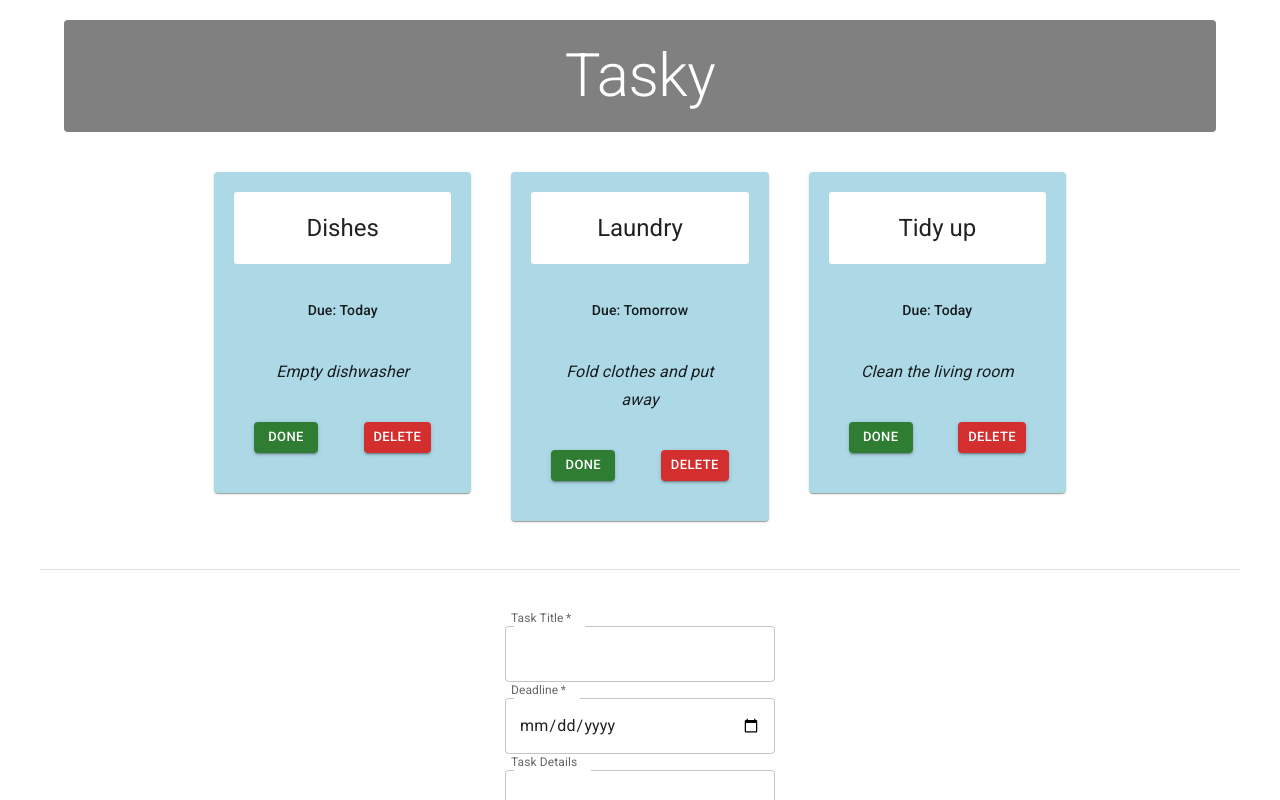
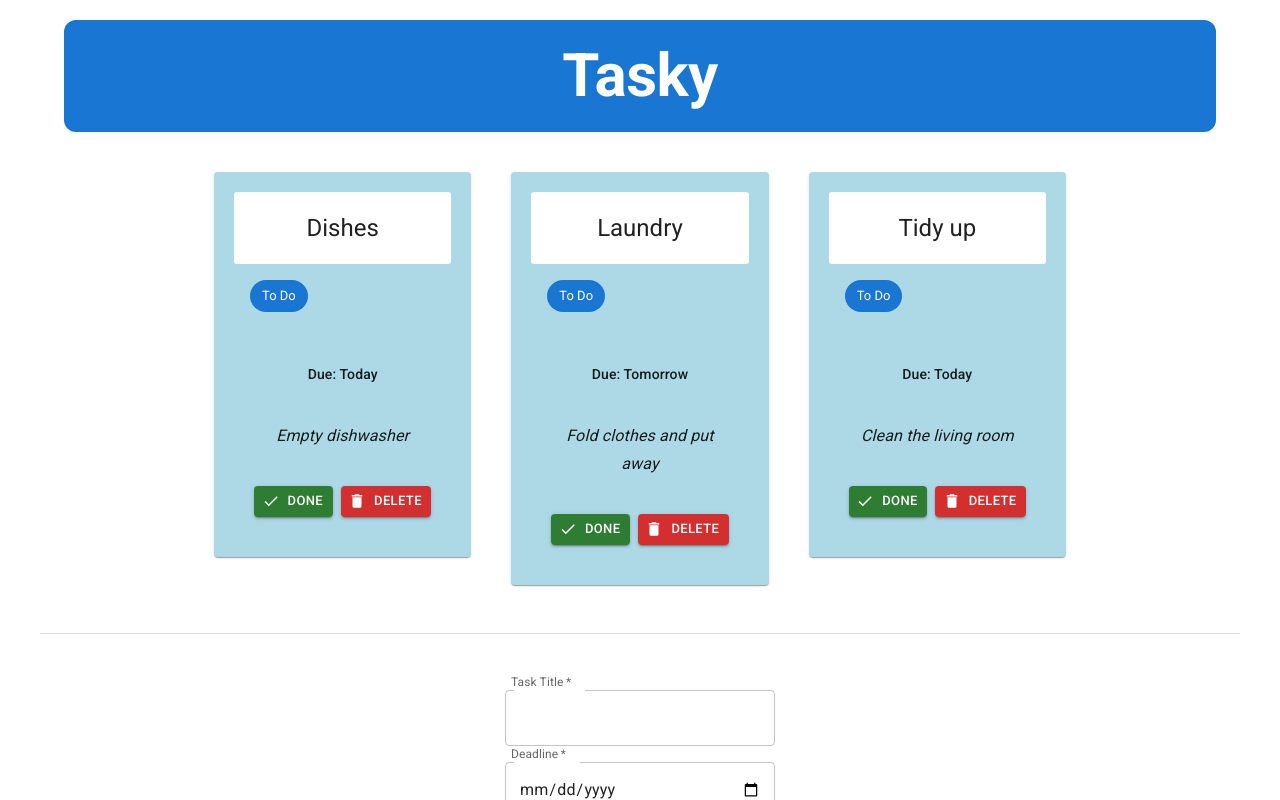
Before and after one commit to yaroslavtere/react-basics-labs, a React (Vite) app in the folder tasky/: page / in a window 1280 px wide. Shown: the top 800 px of the page. Built offline with nearby package versions, Linux system fonts and the light colour scheme.

Commit message:
Tasky Lab 3 Exercises done

```diff
--- a/tasky/src/App.jsx
+++ b/tasky/src/App.jsx
@@ -83,12 +83,13 @@ function App() {
         align="center"
         gutterBottom
       sx={{
-        backgroundColor: 'gray',
-        textAlign: 'center',
-        color: 'white',
-        padding: '20px',
-        margin: '20px 0 40px 0',
-        borderRadius: '4px'
+        backgroundColor: 'primary.main',
+  textAlign: 'center',
+  color: 'white',
+  padding: '20px',
+  margin: '20px 0 40px 0',
+  borderRadius: 3,
+  fontWeight: 'bold'
     }}
   >
     Tasky
--- a/tasky/src/components/Task.jsx
+++ b/tasky/src/components/Task.jsx
@@ -6,12 +6,15 @@ import CardContent from '@mui/material/CardContent';
 import CardHeader from '@mui/material/CardHeader';
 import Grid from '@mui/material/Grid';
 import Typography from '@mui/material/Typography';
+import CheckIcon from '@mui/icons-material/Check';
+import DeleteIcon from '@mui/icons-material/Delete';
+import Chip from '@mui/material/Chip';
 
 const Task = (props) => {
   return (
     <Grid
       key={props.id}
-      size={{ xs: 12, md: 4 }}
+      size={{ xs: 12, sm: 6, md: 4 }}
     >
       <Card
         sx={{
@@ -27,6 +30,12 @@ const Task = (props) => {
             padding: '20px',
             textAlign: 'center'
           }}
+        />
+
+        <Chip
+          label={props.done ? "Completed" : "To Do"}
+          color={props.done ? "success" : "primary"}
+          sx={{ m: 2 }}
         />
 
         <CardContent>
@@ -68,6 +77,7 @@ const Task = (props) => {
             variant="contained"
             size="small"
             color="success"
+            startIcon={<CheckIcon />}
             onClick={props.markDone}
           >
             Done
@@ -77,6 +87,7 @@ const Task = (props) => {
             variant="contained"
             size="small"
             color="error"
+            startIcon={<DeleteIcon />}
             onClick={props.deleteTask}
           >
             Delete
```
